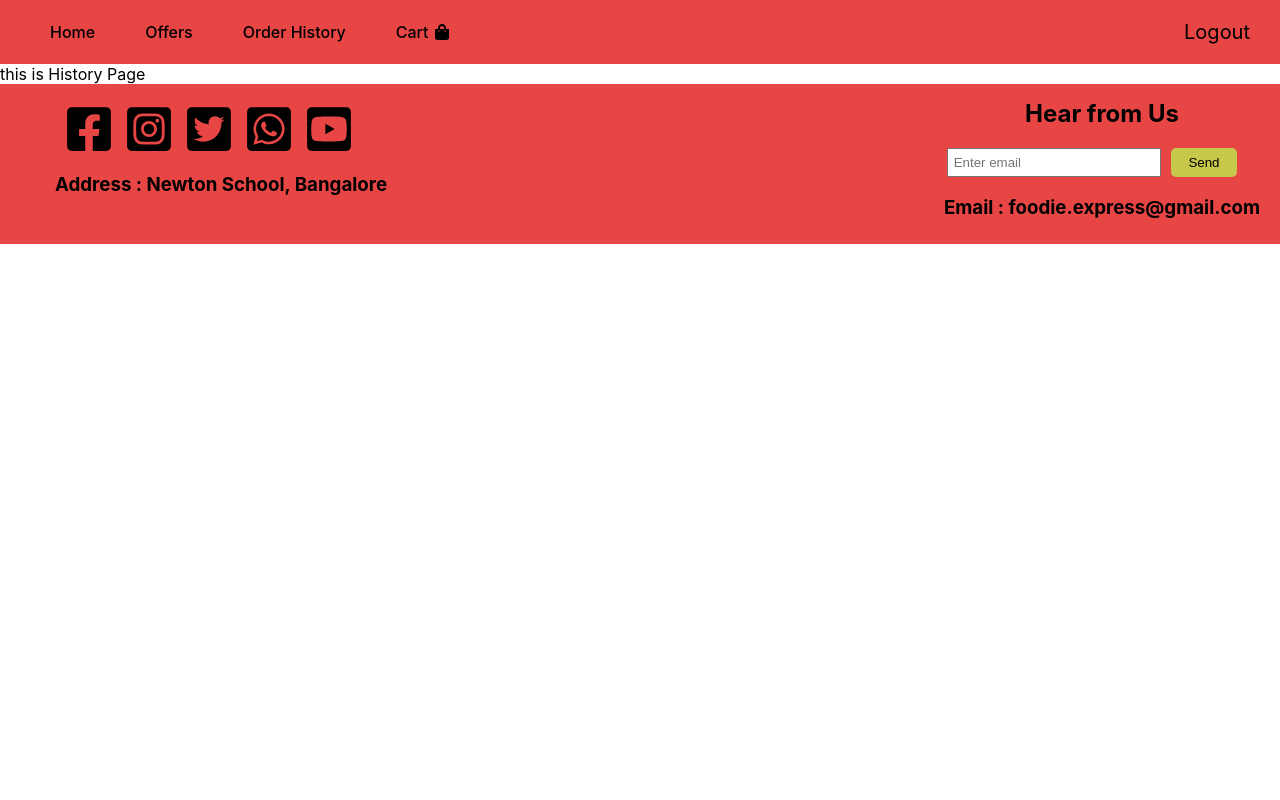
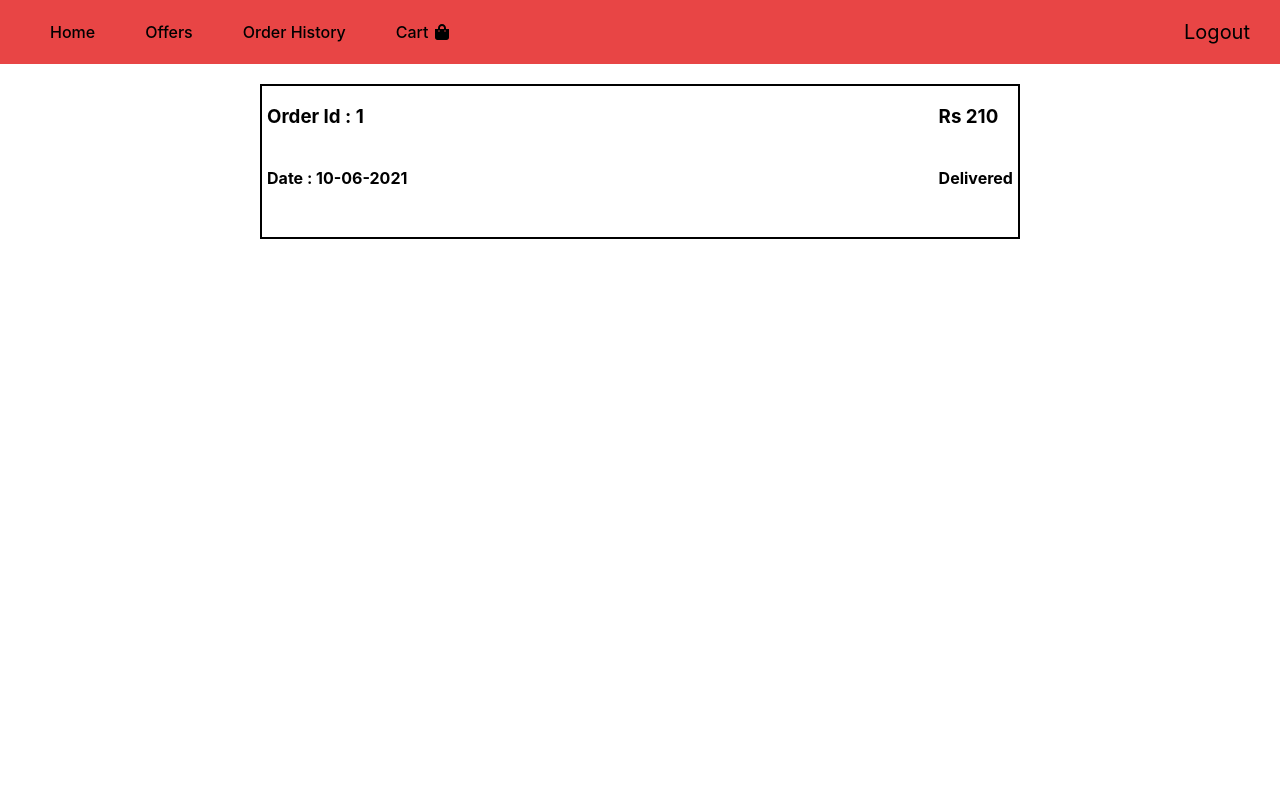
Before and after one commit to MrPratik07/MajorProject_Food_Delivery_App, a React (Create React App) app: page /history in a window 1280 px wide. Shown: the top 800 px of the page. Built offline with nearby package versions, Linux system fonts and the light colour scheme.

Commit message:
added order card

```diff
--- /dev/null
+++ b/src/components/history/HistoryPage.css
@@ -0,0 +1,29 @@
+.history-container{
+    display: flex;
+    justify-content: center;
+    margin-top: 20px;
+    height: 90vh;
+}
+
+.order-container{
+    display: flex;
+    justify-content: space-between;
+    width: 20cm;
+    height: 4cm;
+    border: 2px solid;
+}
+
+.left-details{
+    display: flex;
+    justify-content: left;
+    flex-direction: column;
+    margin-left: 5px;
+
+}
+
+.right-details{
+    display: flex;
+    justify-content: right;
+    flex-direction: column;
+    margin-right: 5px;
+}
--- a/src/components/history/HistoryPage.js
+++ b/src/components/history/HistoryPage.js
@@ -1,9 +1,18 @@
 import React from 'react';
-
+import '../history/HistoryPage.css'
 const HistoryPage = () =>{
     return(
-        <div>
-            this is History Page
+        <div className="history-container">
+        <div className="order-container">
+        <div className="left-details">
+            <h3>Order Id : 1</h3>
+            <h4>Date : 10-06-2021</h4>
+        </div>
+        <div className="right-details">
+            <h3>Rs 210</h3>
+            <h4>Delivered</h4>
+        </div>
+        </div>
         </div>
     )
 }
```
